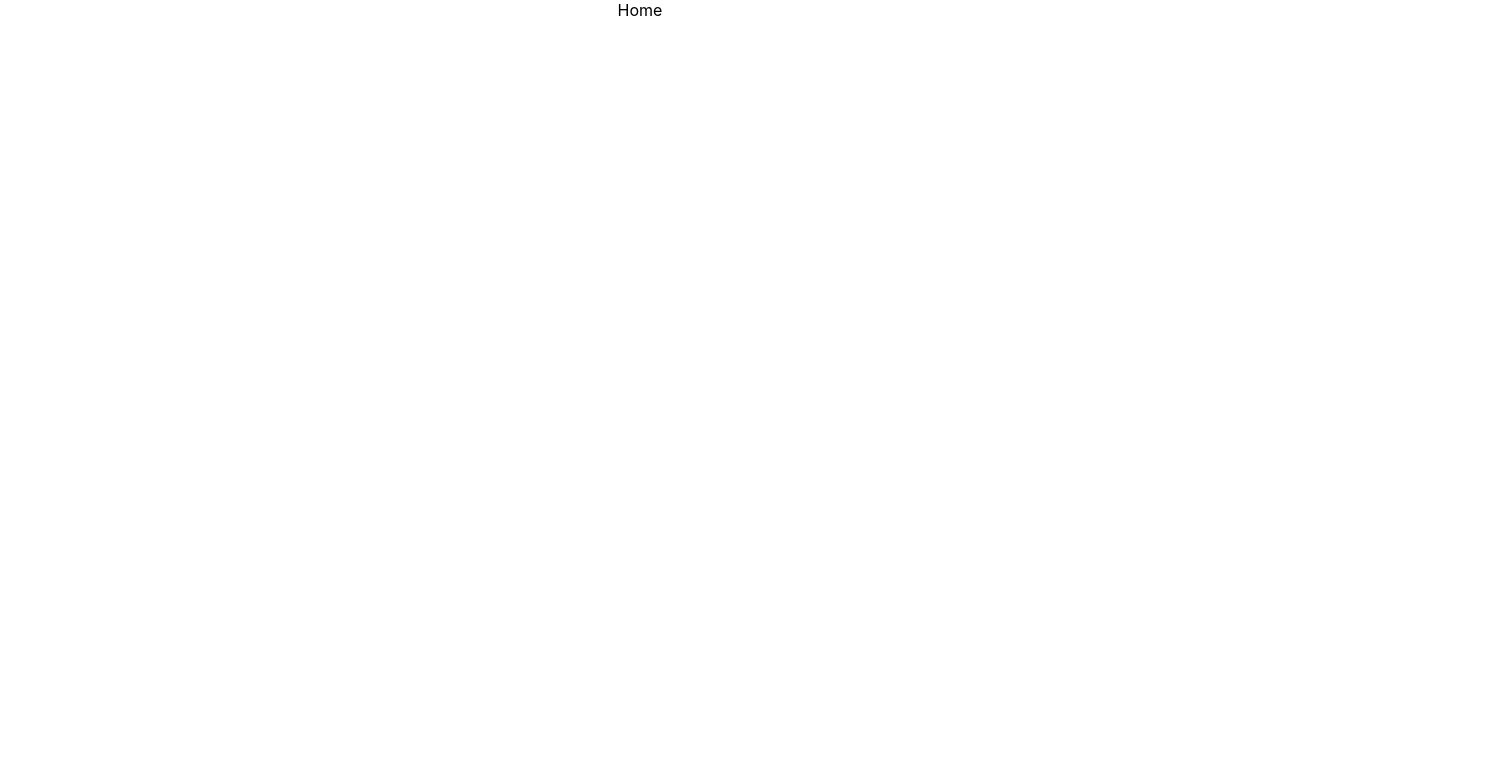
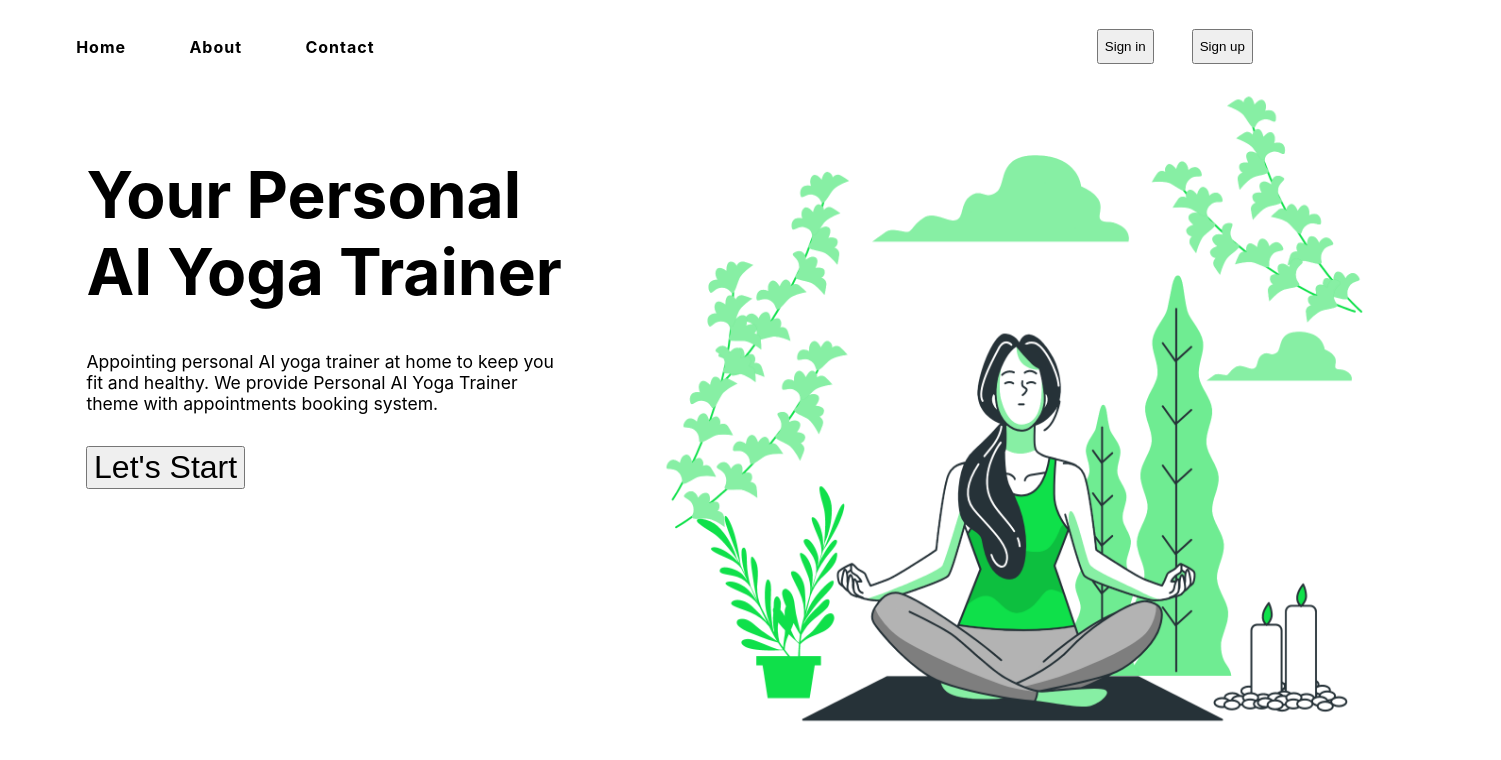
Before and after one commit to abhishekchauhan15/AI-Yoga-Assistant, a React (Create React App) app in the folder client/: page / in a window 1280 px wide. Shown: the top 760 px of the page, 1501 px wide, since content can reach past the window. Built offline with nearby package versions, Linux system fonts and the light colour scheme.

Commit message:
Html Completed

```diff
--- a/client/src/compoments/Home.js
+++ b/client/src/compoments/Home.js
@@ -1,8 +1,32 @@
 import React from 'react'
+import './Styles/Home.css'
+// import { FaPlayCircle } from "react-icons/fa";
+import Yoga from './Styles/Images2/Yoga.png'
 
 function Home() {
   return (
-    <div>Home</div>
+    <div className='h-page'>
+        <div className='content'>
+            <div className='menu'>
+                <h5 className='home'>Home</h5>
+                <h5 className='about'>About</h5>
+                <h5 className='contact'>Contact</h5>
+                <button className='in'>Sign in</button>
+                <button className='up'>Sign up</button>
+            </div>
+            <div className='middle'>
+                <div className='title'>
+                    <h1 className='name-1'>Your Personal AI Yoga Trainer</h1>
+                    <p className='intro'>Appointing personal AI yoga trainer at home to keep you fit and healthy. We provide Personal AI Yoga Trainer theme with appointments booking system.</p>
+                    <button className='go'>Let's Start</button>
+                    {/* <div className='icon'>
+                    <p className="insta"><FaPlayCircle/></p>
+                    </div> */}
+                </div>
+                <img className="img-1" src={Yoga} alt="Yoga"/>
+            </div>
+        </div>
+    </div>
   )
 }
 
--- a/client/src/compoments/Styles/Home.css
+++ b/client/src/compoments/Styles/Home.css
@@ -0,0 +1,60 @@
+.h-page{
+    text-align: center;
+}
+.menu{
+    display: flex;
+    letter-spacing: 1px;
+    margin-top: 0.8%;
+    margin-left: 1%;
+}
+.home{
+    margin-left: 5%;
+    font-size: 1rem;
+}
+.about{
+    margin-left: 5%;
+    font-size: 1rem;
+}
+.contact{
+    margin-left: 5%;
+    font-size: 1rem;
+}
+.in{
+    margin-left: 57%;
+    margin-top: 1.5%;
+    height: 2.2rem;
+}
+.up{
+    margin-left: 3%;
+    margin-top: 1.5%;
+    height: 2.2rem;
+}
+.middle{
+    display: flex;
+}
+.name-1{
+    font-size: 4rem;
+    height: 14rem;
+    width: 30rem;
+    margin-left: 18%;
+    margin-top: 15%;
+    text-align: left;
+}
+.intro{
+    font-size: 1.1rem;
+    text-align: left;
+    margin-left: 18%;
+    width: 30rem;
+    margin-top: -15%;
+}
+.go{
+    font-size: 2rem;
+    margin-left: -31%;
+    margin-top: 3%;
+}
+.img-1{
+    height: 62rem;
+    margin-top: -14%;
+    margin-left: 6%;
+    width: 59rem;
+}
```
Also changed, not shown: client/src/compoments/Styles/Images2/Yoga.png (added).
